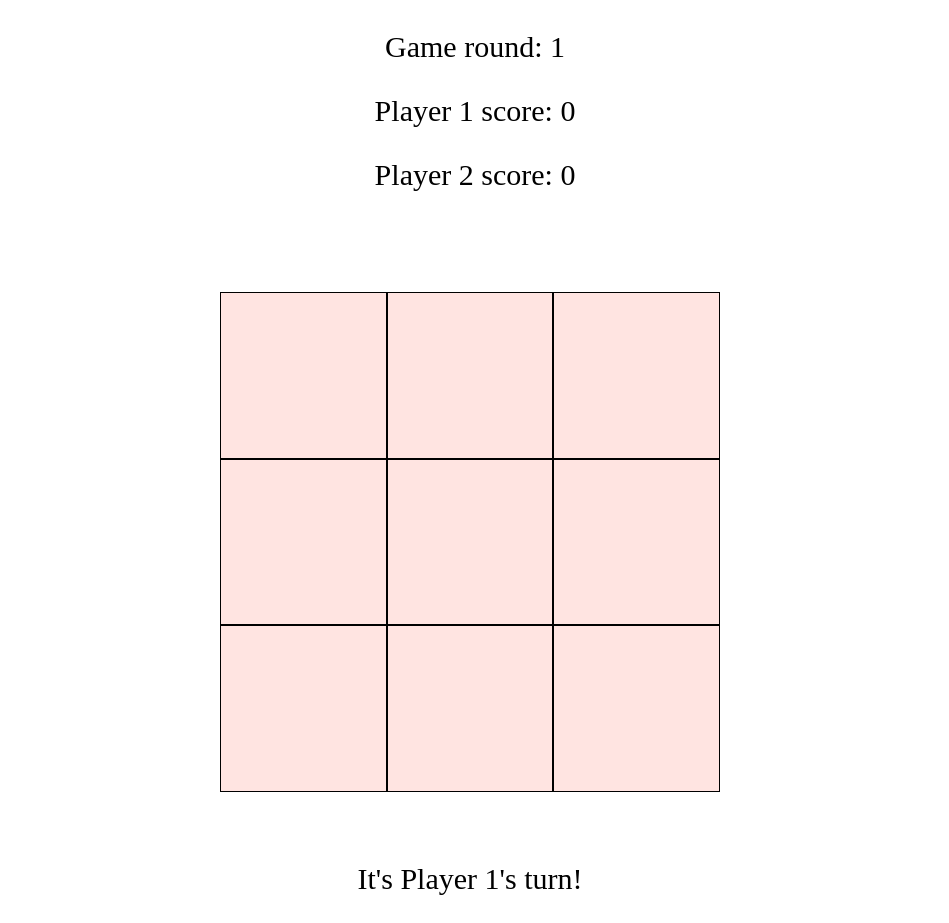
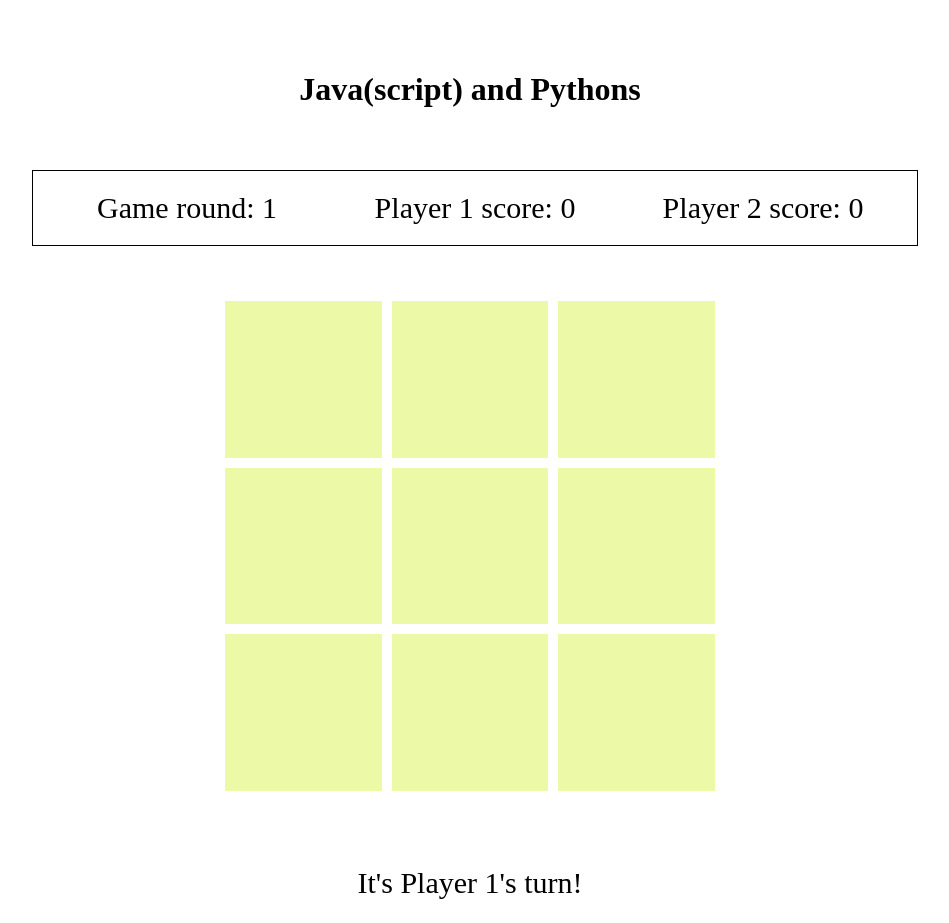
Before and after one commit to rainpatter/tictactoe, a plain HTML site: page index.html in a window 1280 px wide. Shown: the whole page, without its empty margins (170-1119 px from the left). Drawn offline with Linux system fonts and the light colour scheme.

Commit message:
more styling

```diff
--- a/app.js
+++ b/app.js
@@ -32,14 +32,16 @@ let gameRound = 1
 let player1Score = 0
 let player2Score = 0
 
-// set up event handlers
+// set up default display
+gameRoundDisplay.textContent = gameRound
+playerOneScore.textContent = player1Score
+playerTwoScore.textContent = player2Score
+
+
+// set up event handlers for cells
 for (cell of cells) {
     cell.addEventListener('click', playerClick)
 }
-
-gameRoundDisplay.textContent = gameRound
-playerOneScore.textContent = player1Score
-playerTwoScore.textContent = player2Score
 
 
 
@@ -62,6 +64,8 @@ function noughtOrCross(cell) {
             cell.classList.add('cross')
             playerOne = 'O'
             playerDisplay.textContent = "Player 2"
+        } else {
+            cell.style.animation = 'animate__shakeX'
         }
     } else {
         console.log('player two')
@@ -69,6 +73,8 @@ function noughtOrCross(cell) {
             cell.classList.add('nought')
             playerOne = 'X'
             playerDisplay.textContent = "Player 1"
+        } else {
+            cell.style.animation = 'animate__shakeX'
         }
     }
 }
@@ -143,5 +149,3 @@ function reinitialiseBoard() {
     winningMessageSpan.textContent = ""
     playerDiv.style.visibility = 'visible'
 }
-// node list
-//
--- a/index.html
+++ b/index.html
@@ -7,10 +7,11 @@
     <link rel="stylesheet" href="style.css">
 </head>
 <body>
+    <h1>Java(script) and Pythons</h1>
     <div class="scores">
-        <p>Game round: <span class="round">0</span></p>
-        <p>Player 1 score: <span class="player-1-score"></span></p>
-        <p>Player 2 score: <span class="player-2-score"></span></p>
+        <div>Game round: <span class="round">0</span></div>
+        <div>Player 1 score: <span class="player-1-score"></span></div>
+        <div>Player 2 score: <span class="player-2-score"></span></div>
     </div>
     <div class="grid">
         <div class="cell 1"></div>
--- a/style.css
+++ b/style.css
@@ -1,3 +1,26 @@
+body {
+    margin: 0 auto;
+    width: 70%
+}
+
+h1 {
+    text-align: center;
+    padding-top: 50px;
+    padding-bottom: 40px;
+}
+
+.scores {
+    margin: auto;
+    display: grid;
+    grid-template-columns: 1fr 1fr 1fr;
+    padding: 10px;
+    margin-bottom: 20px;
+    border: 1px solid black;
+}
+
+.scores div {
+    padding: 10px;
+}
 
 .grid {
     position: relative;
@@ -5,27 +28,27 @@
     grid-template-columns: repeat(3, 1fr);
     width: 500px;
     height: 500px;
-    margin: 100px auto 20px auto;
+    margin: 50px auto 20px auto;
     padding: 20 px;
 }
 
 .cell {
-    background-color: mistyrose;
-    border: 1px solid black;
+    border: 5px solid white;
     text-align: center;
+    background-color: #ecfaa7
 }
 
 .cross {
     background-image: url('images/E0C6_color.png');
     background-size: contain;
-    border: 1px solid black;
+    border: 5px solid white;
     text-align: center;
 }
 
 .nought {
     background-image: url('images/1F40D_color.png');
     background-size: contain;
-    border: 1px solid black;
+    border: 5px solid white;
     text-align: center;
 }
 
@@ -47,7 +70,7 @@
 
 .reset {
     visibility: hidden;
-    background-color:aqua;
+    background-color:#b1cc33;
     padding: 10px 20px;
     text-align: center;
     font-size: 30px;
```
Also changed, not shown: images/snake-skin-2857775_1280.jpg (added), 1 other file.
